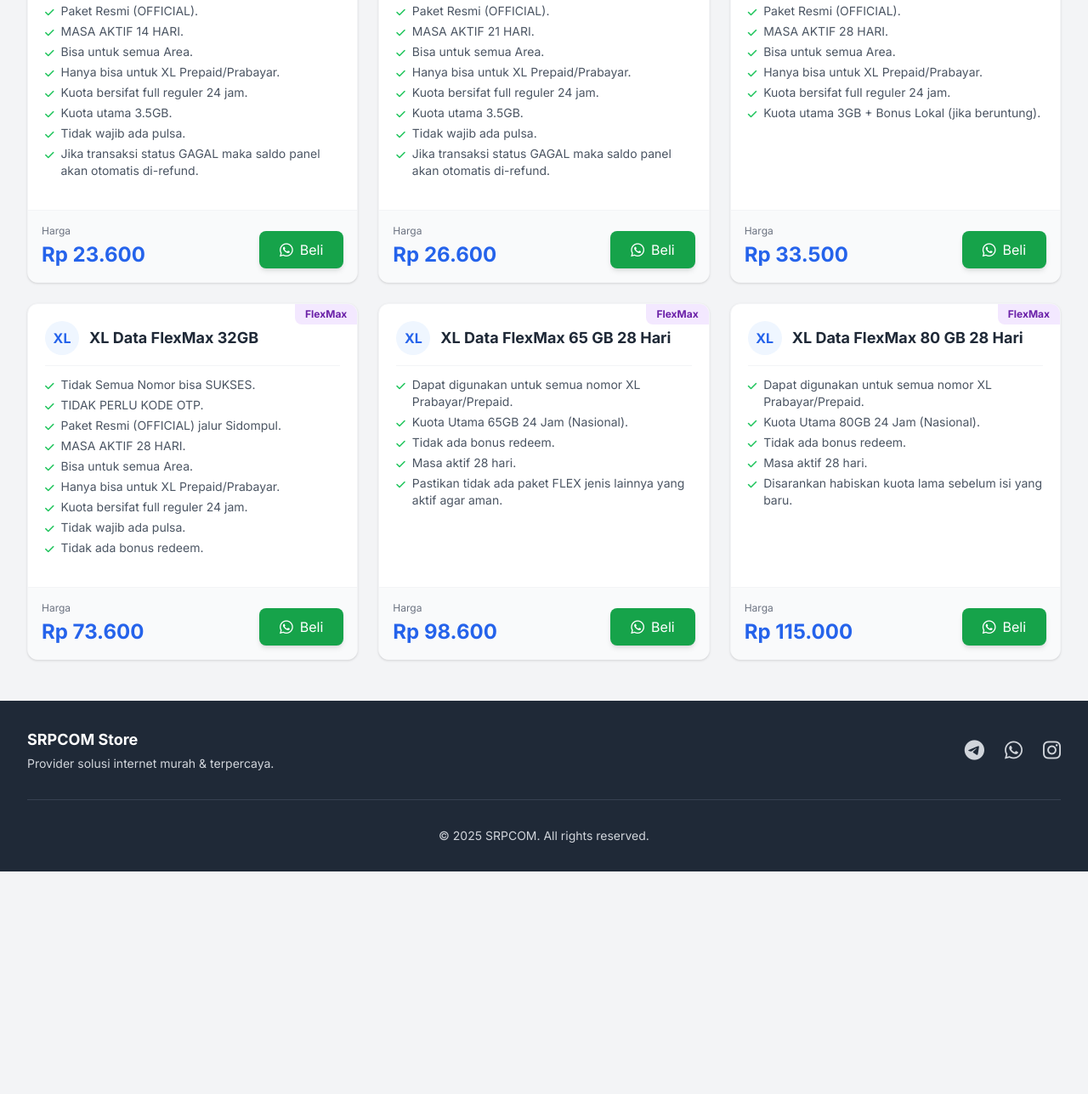
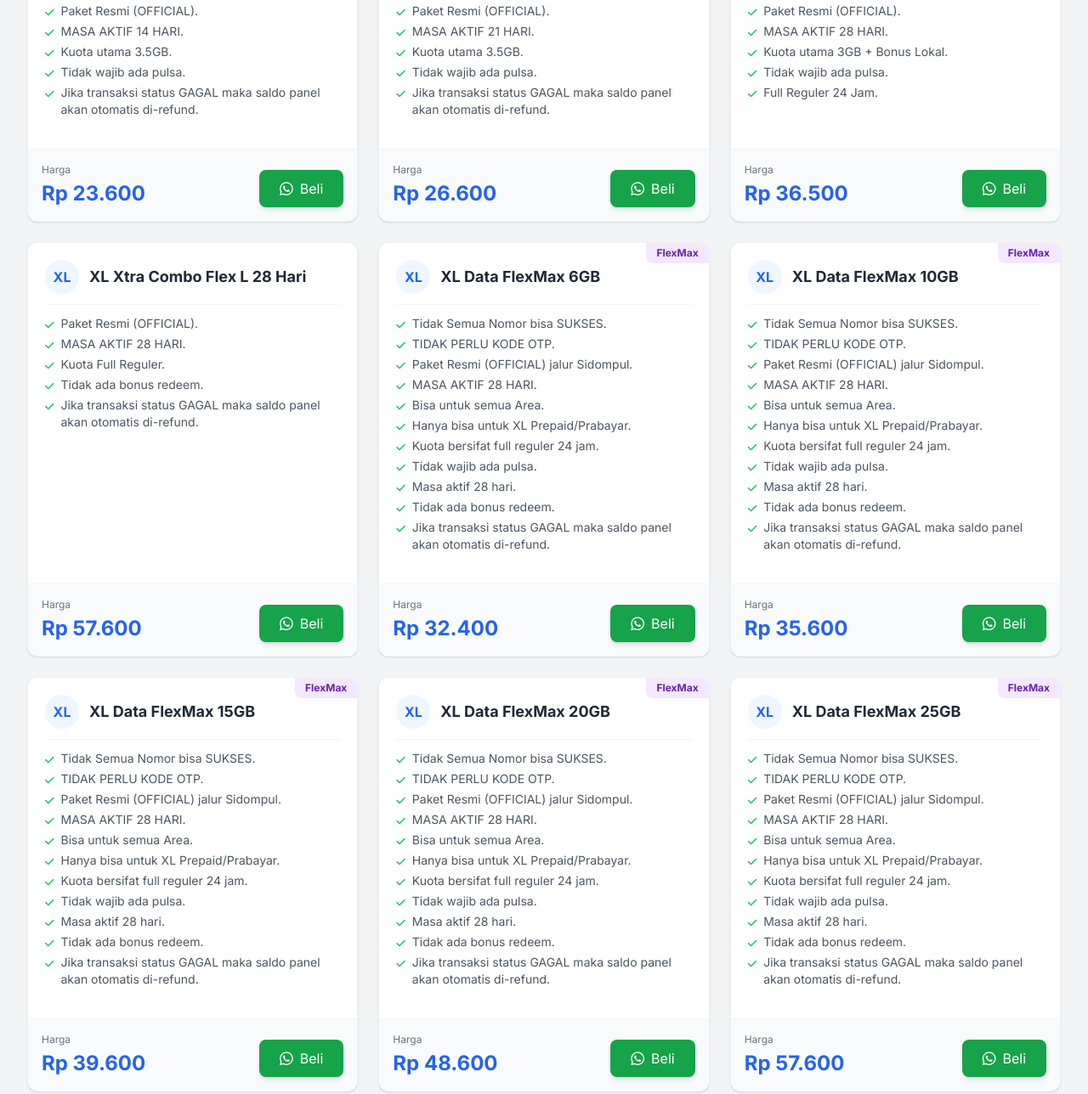
Before and after one commit to srpcom/storesrpcomcloud, a plain HTML site: page index.html in a window 1280 px wide. Shown: the part 645-1933 px from the top of the page at 85% size. Before the commit the page ends 1671 px from the top, so only its background shows below. Drawn offline with nearby package versions, Linux system fonts and the light colour scheme.

Commit message:
Update index.html

```diff
--- a/index.html
+++ b/index.html
@@ -5,38 +5,26 @@
     <meta name="viewport" content="width=device-width, initial-scale=1.0">
     <title>Daftar Harga Paket XL - SRPCOM Store</title>
 
-    <!-- Meta Tags untuk SEO dan Sharing -->
+    <!-- Meta Tags -->
     <meta name="description" content="Daftar harga paket data XL Reguler termurah dan terpercaya tanpa OTP di SRPCOM Store.">
-    <meta property="og:title" content="SRPCOM Store - Paket Data XL Murah">
-    <meta property="og:description" content="Cek daftar harga terbaru paket XL Data Flex dan Combo Flex disini.">
 
-    <!-- Tailwind CSS (via CDN) -->
+    <!-- Tailwind CSS -->
     <script src="https://cdn.tailwindcss.com"></script>
 
-    <!-- Google Fonts -->
+    <!-- Fonts & Icons -->
     <link href="https://fonts.googleapis.com/css2?family=Inter:wght@300;400;600;700&display=swap" rel="stylesheet">
-
-    <!-- FontAwesome Icons -->
     <link rel="stylesheet" href="https://cdnjs.cloudflare.com/ajax/libs/font-awesome/6.4.0/css/all.min.css">
 
     <style>
-        body {
-            font-family: 'Inter', sans-serif;
-            background-color: #f3f4f6; /* slate-100 */
-        }
-        .card-hover:hover {
-            transform: translateY(-4px);
-            box-shadow: 0 10px 15px -3px rgba(0, 0, 0, 0.1), 0 4px 6px -2px rgba(0, 0, 0, 0.05);
-        }
-        .gradient-header {
-            background: linear-gradient(135deg, #1e40af 0%, #3b82f6 100%);
-        }
+        body { font-family: 'Inter', sans-serif; background-color: #f3f4f6; }
+        .card-hover:hover { transform: translateY(-4px); box-shadow: 0 10px 15px -3px rgba(0, 0, 0, 0.1); }
+        .gradient-header { background: linear-gradient(135deg, #1e40af 0%, #3b82f6 100%); }
     </style>
 </head>
 <body class="flex flex-col min-h-screen">
 
-    <!-- Navbar -->
-    <nav class="bg-white shadow-sm sticky top-0 z-50">
+    <!-- ================= NAVBAR ================= -->
+    <nav class="bg-white shadow-sm sticky top-0 z-40">
         <div class="max-w-7xl mx-auto px-4 sm:px-6 lg:px-8">
             <div class="flex justify-between h-16 items-center">
                 <div class="flex items-center">
@@ -52,15 +40,13 @@
         </div>
     </nav>
 
-    <!-- Hero Section -->
+    <!-- ================= HERO SECTION ================= -->
     <header class="gradient-header text-white py-16">
         <div class="max-w-7xl mx-auto px-4 sm:px-6 lg:px-8 text-center">
             <h1 class="text-3xl md:text-5xl font-bold mb-4">Paket Data XL Reguler</h1>
             <p class="text-blue-100 text-lg md:text-xl max-w-2xl mx-auto mb-8">
                 Solusi paket data murah tanpa OTP. Resmi, Aman, dan Terpercaya.
             </p>
-
-            <!-- Search Bar -->
             <div class="max-w-xl mx-auto relative">
                 <input type="text" id="searchInput" placeholder="Cari nama paket (contoh: Flex S, 65GB)..."
                     class="w-full px-6 py-4 rounded-full text-gray-800 shadow-lg focus:outline-none focus:ring-4 focus:ring-blue-300 transition placeholder-gray-400">
@@ -71,7 +57,7 @@
         </div>
     </header>
 
-    <!-- Content Section -->
+    <!-- ================= MAIN CONTENT ================= -->
     <main class="flex-grow max-w-7xl mx-auto px-4 sm:px-6 lg:px-8 py-12 w-full">
 
         <!-- Info Banner -->
@@ -82,93 +68,119 @@
                 </div>
                 <div class="ml-3">
                     <p class="text-sm text-yellow-700">
-                        <span class="font-bold">Info:</span> Semua transaksi dilakukan otomatis melalui panel bot Telegram kami. Klik tombol "Beli" untuk diarahkan.
+                        <span class="font-bold">Info:</span> Klik tombol "Beli" untuk memesan langsung melalui WhatsApp Admin.
                     </p>
                 </div>
             </div>
         </div>
 
-        <!-- Filter Stats -->
         <div class="flex justify-between items-center mb-6">
             <h2 class="text-xl font-semibold text-gray-800">Daftar Produk</h2>
-            <span class="text-sm text-gray-500 bg-white px-3 py-1 rounded-full shadow-sm border" id="productCount">Memuat data...</span>
+            <span class="text-sm text-gray-500 bg-white px-3 py-1 rounded-full shadow-sm border" id="productCount">Loading...</span>
         </div>
 
-        <!-- Product Grid -->
+        <!-- Grid Produk -->
         <div id="productGrid" class="grid grid-cols-1 md:grid-cols-2 lg:grid-cols-3 gap-6">
-            <!-- Products will be injected here by JS -->
+            <!-- Produk akan muncul di sini via JS -->
         </div>
 
-        <!-- No Results State (Hidden by default) -->
+        <!-- Pesan Kosong -->
         <div id="noResults" class="hidden text-center py-12">
-            <div class="text-gray-400 text-6xl mb-4">
-                <i class="fa-regular fa-folder-open"></i>
-            </div>
+            <div class="text-gray-400 text-6xl mb-4"><i class="fa-regular fa-folder-open"></i></div>
             <h3 class="text-lg font-medium text-gray-900">Paket tidak ditemukan</h3>
             <p class="text-gray-500">Coba cari dengan kata kunci lain.</p>
         </div>
-
     </main>
 
     <!-- Footer -->
     <footer class="bg-gray-800 text-gray-300 py-8">
-        <div class="max-w-7xl mx-auto px-4 sm:px-6 lg:px-8">
-            <div class="flex flex-col md:flex-row justify-between items-center">
-                <div class="mb-4 md:mb-0">
-                    <span class="font-bold text-white text-lg">SRPCOM Store</span>
-                    <p class="text-sm mt-1">Provider solusi internet murah & terpercaya.</p>
-                </div>
-                <div class="flex space-x-6">
-                    <a href="https://t.me/srpcomstorebot" class="hover:text-white transition"><i class="fa-brands fa-telegram text-2xl"></i></a>
-                    <a href="#" class="hover:text-white transition"><i class="fa-brands fa-whatsapp text-2xl"></i></a>
-                    <a href="#" class="hover:text-white transition"><i class="fa-brands fa-instagram text-2xl"></i></a>
-                </div>
-            </div>
-            <div class="border-t border-gray-700 mt-8 pt-8 text-center text-sm">
-                &copy; <script>document.write(new Date().getFullYear())</script> SRPCOM. All rights reserved.
-            </div>
+        <div class="max-w-7xl mx-auto px-4 text-center text-sm">
+            <p class="font-bold text-white text-lg mb-2">SRPCOM Store</p>
+            <p>&copy; <script>document.write(new Date().getFullYear())</script> All rights reserved.</p>
         </div>
     </footer>
 
-    <!-- JavaScript Logic -->
+    <!-- JAVASCRIPT LOGIC -->
     <script>
-        // Data Produk dari CSV (Saya hardcode agar file HTML ini mandiri/single-file)
+        // Data Produk Diperbarui sesuai CSV
         const products = [
             {
                 id: 1,
                 name: "XL Xtra Combo Flex S 14 HARI",
-                desc: "- Paket Resmi (OFFICIAL).\n- MASA AKTIF 14 HARI.\n- Bisa untuk semua Area.\n- Hanya bisa untuk XL Prepaid/Prabayar.\n- Kuota bersifat full reguler 24 jam.\n- Kuota utama 3.5GB.\n- Tidak wajib ada pulsa.\n- Jika transaksi status GAGAL maka saldo panel akan otomatis di-refund.",
+                desc: "- Paket Resmi (OFFICIAL).\n- MASA AKTIF 14 HARI.\n- Kuota utama 3.5GB.\n- Tidak wajib ada pulsa.\n- Jika transaksi status GAGAL maka saldo panel akan otomatis di-refund.",
                 price: 23600
             },
             {
                 id: 2,
                 name: "XL Xtra Combo Flex S 21 Hari",
-                desc: "- Paket Resmi (OFFICIAL).\n- MASA AKTIF 21 HARI.\n- Bisa untuk semua Area.\n- Hanya bisa untuk XL Prepaid/Prabayar.\n- Kuota bersifat full reguler 24 jam.\n- Kuota utama 3.5GB.\n- Tidak wajib ada pulsa.\n- Jika transaksi status GAGAL maka saldo panel akan otomatis di-refund.",
+                desc: "- Paket Resmi (OFFICIAL).\n- MASA AKTIF 21 HARI.\n- Kuota utama 3.5GB.\n- Tidak wajib ada pulsa.\n- Jika transaksi status GAGAL maka saldo panel akan otomatis di-refund.",
                 price: 26600
             },
             {
                 id: 3,
                 name: "XL Xtra Combo Flex S+ 28 Hari",
-                desc: "- Paket Resmi (OFFICIAL).\n- MASA AKTIF 28 HARI.\n- Bisa untuk semua Area.\n- Hanya bisa untuk XL Prepaid/Prabayar.\n- Kuota bersifat full reguler 24 jam.\n- Kuota utama 3GB + Bonus Lokal (jika beruntung).",
-                price: 33500
+                desc: "- Paket Resmi (OFFICIAL).\n- MASA AKTIF 28 HARI.\n- Kuota utama 3GB + Bonus Lokal.\n- Tidak wajib ada pulsa.\n- Full Reguler 24 Jam.",
+                price: 36500
+            },
+            {
+                id: 8,
+                name: "XL Xtra Combo Flex L 28 Hari",
+                desc: "- Paket Resmi (OFFICIAL).\n- MASA AKTIF 28 HARI.\n- Kuota Full Reguler.\n- Tidak ada bonus redeem.\n- Jika transaksi status GAGAL maka saldo panel akan otomatis di-refund.",
+                price: 57600
+            },
+            {
+                id: 12,
+                name: "XL Data FlexMax 6GB",
+                desc: "- Tidak Semua Nomor bisa SUKSES.\n- TIDAK PERLU KODE OTP.\n- Paket Resmi (OFFICIAL) jalur Sidompul.\n- MASA AKTIF 28 HARI.\n- Bisa untuk semua Area.\n- Hanya bisa untuk XL Prepaid/Prabayar.\n- Kuota bersifat full reguler 24 jam.\n- Tidak wajib ada pulsa.\n- Masa aktif 28 hari.\n- Tidak ada bonus redeem.\n- Jika transaksi status GAGAL maka saldo panel akan otomatis di-refund.",
+                price: 32400
+            },
+            {
+                id: 13,
+                name: "XL Data FlexMax 10GB",
+                desc: "- Tidak Semua Nomor bisa SUKSES.\n- TIDAK PERLU KODE OTP.\n- Paket Resmi (OFFICIAL) jalur Sidompul.\n- MASA AKTIF 28 HARI.\n- Bisa untuk semua Area.\n- Hanya bisa untuk XL Prepaid/Prabayar.\n- Kuota bersifat full reguler 24 jam.\n- Tidak wajib ada pulsa.\n- Masa aktif 28 hari.\n- Tidak ada bonus redeem.\n- Jika transaksi status GAGAL maka saldo panel akan otomatis di-refund.",
+                price: 35600
+            },
+            {
+                id: 14,
+                name: "XL Data FlexMax 15GB",
+                desc: "- Tidak Semua Nomor bisa SUKSES.\n- TIDAK PERLU KODE OTP.\n- Paket Resmi (OFFICIAL) jalur Sidompul.\n- MASA AKTIF 28 HARI.\n- Bisa untuk semua Area.\n- Hanya bisa untuk XL Prepaid/Prabayar.\n- Kuota bersifat full reguler 24 jam.\n- Tidak wajib ada pulsa.\n- Masa aktif 28 hari.\n- Tidak ada bonus redeem.\n- Jika transaksi status GAGAL maka saldo panel akan otomatis di-refund.",
+                price: 39600
+            },
+            {
+                id: 15,
+                name: "XL Data FlexMax 20GB",
+                desc: "- Tidak Semua Nomor bisa SUKSES.\n- TIDAK PERLU KODE OTP.\n- Paket Resmi (OFFICIAL) jalur Sidompul.\n- MASA AKTIF 28 HARI.\n- Bisa untuk semua Area.\n- Hanya bisa untuk XL Prepaid/Prabayar.\n- Kuota bersifat full reguler 24 jam.\n- Tidak wajib ada pulsa.\n- Masa aktif 28 hari.\n- Tidak ada bonus redeem.\n- Jika transaksi status GAGAL maka saldo panel akan otomatis di-refund.",
+                price: 48600
+            },
+            {
+                id: 16,
+                name: "XL Data FlexMax 25GB",
+                desc: "- Tidak Semua Nomor bisa SUKSES.\n- TIDAK PERLU KODE OTP.\n- Paket Resmi (OFFICIAL) jalur Sidompul.\n- MASA AKTIF 28 HARI.\n- Bisa untuk semua Area.\n- Hanya bisa untuk XL Prepaid/Prabayar.\n- Kuota bersifat full reguler 24 jam.\n- Tidak wajib ada pulsa.\n- Masa aktif 28 hari.\n- Tidak ada bonus redeem.\n- Jika transaksi status GAGAL maka saldo panel akan otomatis di-refund.",
+                price: 57600
             },
             {
                 id: 9,
                 name: "XL Data FlexMax 32GB",
-                desc: "- Tidak Semua Nomor bisa SUKSES.\n- TIDAK PERLU KODE OTP.\n- Paket Resmi (OFFICIAL) jalur Sidompul.\n- MASA AKTIF 28 HARI.\n- Bisa untuk semua Area.\n- Hanya bisa untuk XL Prepaid/Prabayar.\n- Kuota bersifat full reguler 24 jam.\n- Tidak wajib ada pulsa.\n- Tidak ada bonus redeem.",
+                desc: "- TIDAK PERLU KODE OTP.\n- Paket Resmi (OFFICIAL) jalur Sidompul.\n- MASA AKTIF 28 HARI.\n- Kuota Full reguler 24 jam.\n- Tidak ada bonus redeem.\n- Jika transaksi status GAGAL maka saldo panel akan otomatis di-refund.",
                 price: 73600
             },
             {
                 id: 10,
                 name: "XL Data FlexMax 65 GB 28 Hari",
-                desc: "- Dapat digunakan untuk semua nomor XL Prabayar/Prepaid.\n- Kuota Utama 65GB 24 Jam (Nasional).\n- Tidak ada bonus redeem.\n- Masa aktif 28 hari.\n- Pastikan tidak ada paket FLEX jenis lainnya yang aktif agar aman.",
+                desc: "- Kuota Utama 65GB 24 Jam (Nasional).\n- Tidak ada bonus redeem.\n- Masa aktif 28 hari.\n- Pastikan tidak ada paket FLEX jenis lainnya yang aktif agar aman.",
                 price: 98600
             },
             {
                 id: 11,
                 name: "XL Data FlexMax 80 GB 28 Hari",
-                desc: "- Dapat digunakan untuk semua nomor XL Prabayar/Prepaid.\n- Kuota Utama 80GB 24 Jam (Nasional).\n- Tidak ada bonus redeem.\n- Masa aktif 28 hari.\n- Disarankan habiskan kuota lama sebelum isi yang baru.",
+                desc: "- Kuota Utama 80GB 24 Jam (Nasional).\n- Tidak ada bonus redeem.\n- Masa aktif 28 hari.\n- Disarankan habiskan kuota lama sebelum isi yang baru.",
                 price: 115000
+            },
+            {
+                id: 17,
+                name: "XL Data FlexMax 150 GB 28 Hari",
+                desc: "- Dapat digunakan untuk semua nomor XL Prabayar/Prepaid.\n- Jika ditimpa/ditumpuk dengan flex mania beda jenis, maka sisa kuota sebelumnya akan hangus dan tergantikan yang baru, lebih amannya disarankan habiskan kuota terlebih dahulu baru isi lagi jika ingin isi ulang kuota flex maxnya.\n- Pastikan tidak ada paket FLEX jenis lainnya yang aktif agar aman.\n- Kuota yang akan didapat: Kuota Utama 150GB 24 Jam (Nasional).\n- Tidak ada bonus redeem.\n- Masa aktif 28 hari.",
+                price: 147600
             }
         ];
 
@@ -177,7 +189,7 @@
         const noResults = document.getElementById('noResults');
         const productCount = document.getElementById('productCount');
 
-        // Format Rupiah untuk tampilan (Pakai Rp)
+        // Format Rupiah (Rp 23.600) - Untuk Tampilan
         const formatRupiah = (number) => {
             return new Intl.NumberFormat('id-ID', {
                 style: 'currency',
@@ -186,21 +198,18 @@
             }).format(number);
         };
 
-        // Format Angka Saja untuk WA (Tanpa Rp, sesuai request: "23.600")
-        const formatPriceNumber = (number) => {
+        // Format Angka (23.600) - Untuk WhatsApp
+        const formatNumber = (number) => {
             return new Intl.NumberFormat('id-ID').format(number);
         };
 
-        // Format Deskripsi menjadi List HTML
+        // Format Deskripsi menjadi List
         const formatDescription = (text) => {
             if (!text) return '';
-            // Memisahkan berdasarkan baris baru atau "- "
             const lines = text.split(/\n|- /).filter(line => line.trim() !== '');
-
             let html = '<ul class="text-sm text-gray-600 space-y-1 mb-4">';
             lines.forEach(line => {
-                // Membersihkan karakter yang tidak perlu
-                const cleanLine = line.replace(/^"/, '').replace(/"$/, '').trim();
+                const cleanLine = line.replace(/^"/, '').replace(/"$/, '').replace(/^-/, '').trim();
                 if(cleanLine) {
                     html += `<li class="flex items-start"><i class="fa-solid fa-check text-green-500 mt-1 mr-2 text-xs"></i> <span class="flex-1">${cleanLine}</span></li>`;
                 }
@@ -223,9 +232,9 @@
 
             data.forEach(product => {
                 const card = document.createElement('div');
-                card.className = 'bg-white rounded-xl shadow border border-gray-100 flex flex-col transition duration-300 card-hover overflow-hidden';
+                card.className = 'bg-white rounded-xl shadow border border-gray-100 flex flex-col transition duration-300 card-hover overflow-hidden relative';
 
-                // Menentukan badge berdasarkan nama paket
+                // Badge Kategori
                 let badge = '';
                 if(product.name.includes('FlexMax')) {
                     badge = '<span class="absolute top-0 right-0 bg-purple-100 text-purple-800 text-xs font-bold px-3 py-1 rounded-bl-lg">FlexMax</span>';
@@ -233,14 +242,13 @@
                     badge = '<span class="absolute top-0 right-0 bg-blue-100 text-blue-800 text-xs font-bold px-3 py-1 rounded-bl-lg">Combo Flex</span>';
                 }
 
-                // Persiapkan Link WhatsApp
-                // Format: Order XL Xtra Xomco Flex S 14 Hari yg harga 23.600
-                const waMessage = `Order ${product.name} yg harga ${formatPriceNumber(product.price)}`;
+                // Link WhatsApp
+                const waMessage = `Order ${product.name} yg harga ${formatNumber(product.price)}`;
                 const waLink = `https://wa.me/6282175037525?text=${encodeURIComponent(waMessage)}`;
 
                 card.innerHTML = `
-                    <div class="relative p-5 flex-grow">
-                        ${badge}
+                    ${badge}
+                    <div class="p-5 flex-grow">
                         <div class="flex items-center mb-3">
                             <div class="w-10 h-10 rounded-full bg-blue-50 flex items-center justify-center text-blue-600 font-bold mr-3">
                                 XL
@@ -271,7 +279,7 @@
             });
         };
 
-        // Event Listener untuk Search
+        // Event Listener Search
         searchInput.addEventListener('input', (e) => {
             const searchTerm = e.target.value.toLowerCase();
             const filteredProducts = products.filter(product =>
@@ -283,7 +291,6 @@
 
         // Initial Render
         renderProducts(products);
-
     </script>
 </body>
 </html>
```
